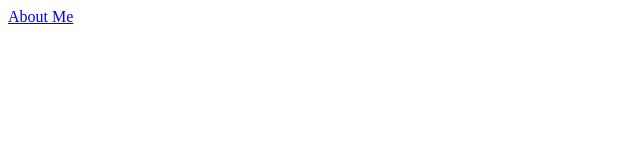
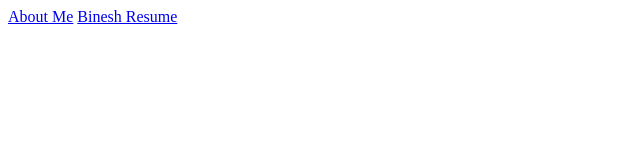
Before and after one commit to My-Work-at-git/Binesh-Protfolio, a plain HTML site: page index.html in a window 1280 px wide. Shown: the whole page, without its empty margins (0-640 px from the left). Drawn offline with Linux system fonts and the light colour scheme.

Commit message:
resume hyperlink

```diff
--- a/index.html
+++ b/index.html
@@ -6,5 +6,6 @@
     </head>
     <body>
         <a href="./public/aboutme.html">About Me</a>
+        <a href="./public/resume.html">Binesh Resume</a>
     </body>
 </html>
```
